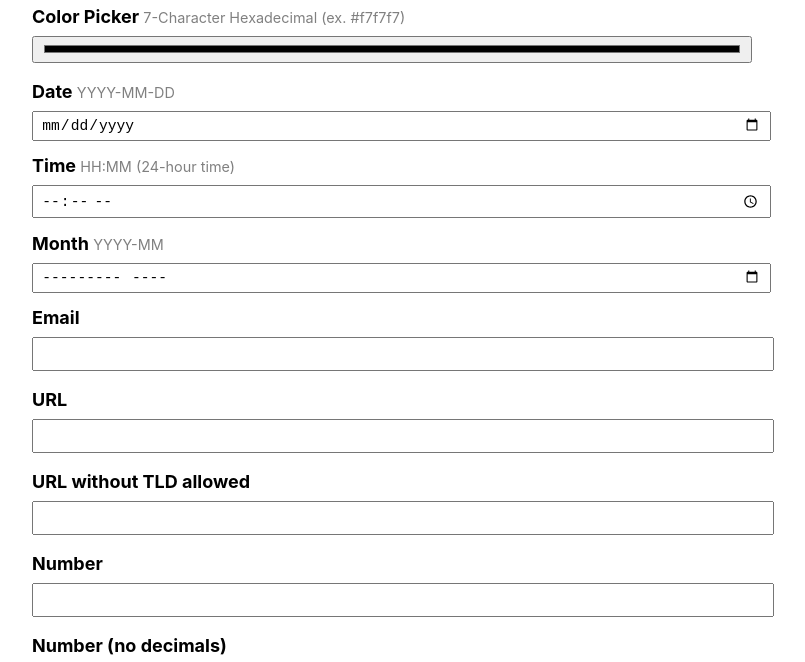
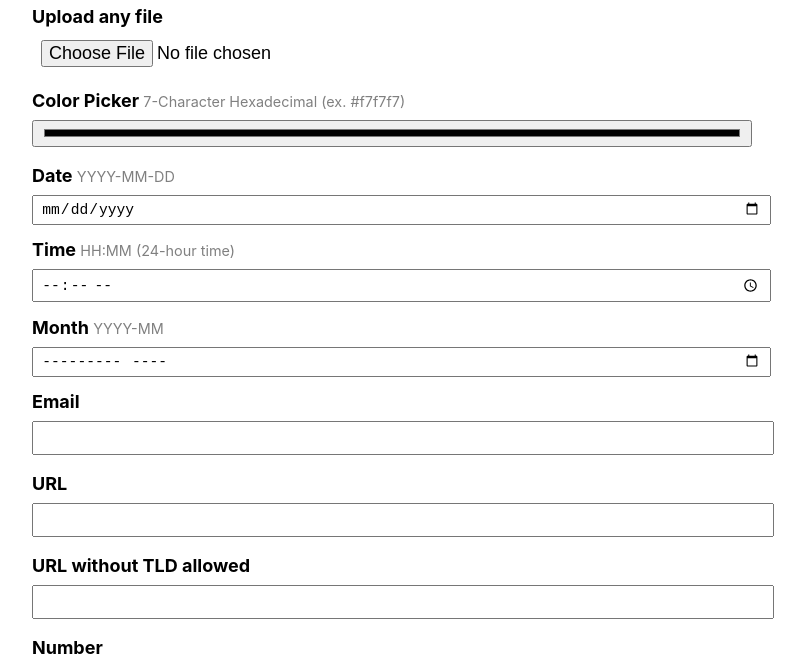
Before and after one commit to cferdinandi/bouncer, a website: page index.html in a window 1280 px wide. Shown: the part 122-784 px from the top of the page, without its empty margins (248-1053 px from the left). Drawn offline with Linux system fonts and the light colour scheme.

Commit message:
v1.3.3 Fix validation for input[type="file"]

```diff
--- a/index.html
+++ b/index.html
@@ -112,7 +112,14 @@
 			</nav>
 
 			<section>
+
 				<form data-validate>
+
+					<div>
+						<label for="file">Upload any file</label>
+						<input name="file" id="file" type="file" required>
+					</div>
+
 					<div>
 						<label for="color">Color Picker <span class="pattern color">7-Character Hexadecimal (ex. #f7f7f7)</span></label>
 						<input type="color" name="color" id="color" pattern="#?([a-fA-F0-9]{6}|[a-fA-F0-9]{3})" required>
--- a/package.json
+++ b/package.json
@@ -1,6 +1,6 @@
 {
 	"name": "bouncer",
-	"version": "1.3.2",
+	"version": "1.3.3",
 	"description": "A lightweight form validation script that augments native HTML5 form validation elements and attributes.",
 	"main": "./dist/bouncer.polyfills.min.js",
 	"author": {
--- a/src/js/bouncer/bouncer.js
+++ b/src/js/bouncer/bouncer.js
@@ -675,7 +675,7 @@
 		publicAPIs.validate = function (field, options) {
 
 			// Don't validate submits, buttons, file and reset inputs, and disabled and readonly fields
-			if (field.disabled || field.readOnly || field.type === 'file' || field.type === 'reset' || field.type === 'submit' || field.type === 'button') return;
+			if (field.disabled || field.readOnly || field.type === 'reset' || field.type === 'submit' || field.type === 'button') return;
 
 			// Local settings
 			var _settings = extend(settings, options || {});
```
Also changed, not shown: src/copy/index.html (+7 -0 lines), dist/bouncer.js, dist/bouncer.min.js, dist/bouncer.polyfills.js, dist/bouncer.polyfills.min.js.
